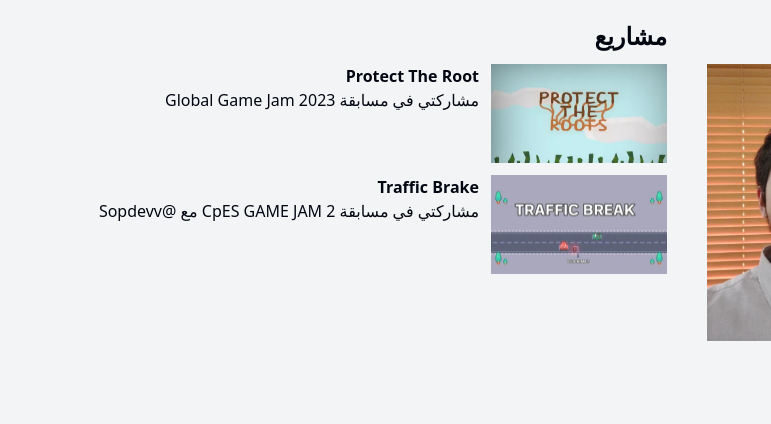
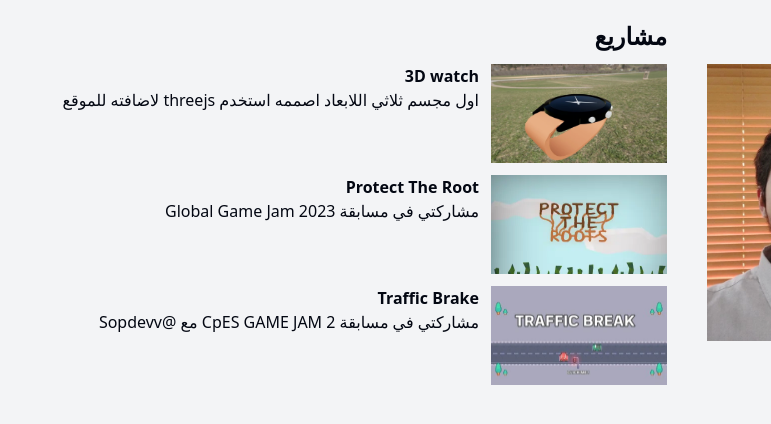
Before and after one commit to yzn-h/yzn, a SvelteKit app: page / in a window 1280 px wide. Shown: the top 424 px of the page, without its empty margins (509-1280 px from the left). Built offline with nearby package versions, Linux system fonts and the light colour scheme.

Commit message:
اضافه الساعة الى قائمة المشاريع

```diff
--- a/src/routes/+page.svelte
+++ b/src/routes/+page.svelte
@@ -29,6 +29,12 @@
 		<div class="md:hidden border w-28 border-gray-500 dark:border-gray-300" />
 		<h3 class="text-2xl font-bold">مشاريع</h3>
 		<Project
+		title="3D watch"
+		description="اول مجسم ثلاثي اللابعاد اصممه استخدم threejs لاضافته للموقع"
+		url="/3d_watch"
+		img_url="3d_watch.webp"
+	/>
+		<Project
 			title="Protect The Root"
 			description="مشاركتي في مسابقة Global Game Jam 2023"
 			url="https://gdyzn.itch.io/protect-the-root"
```
Also changed, not shown: static/3d_watch.webp (added).
